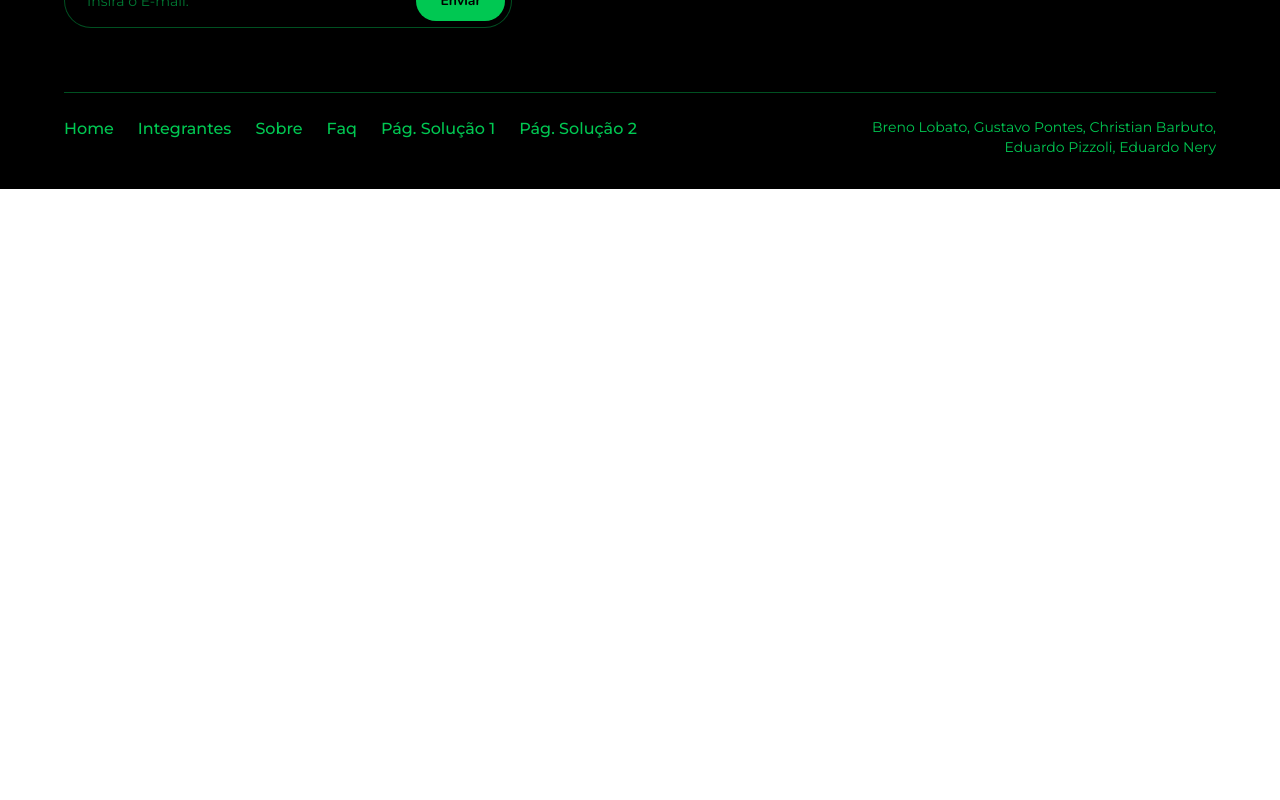
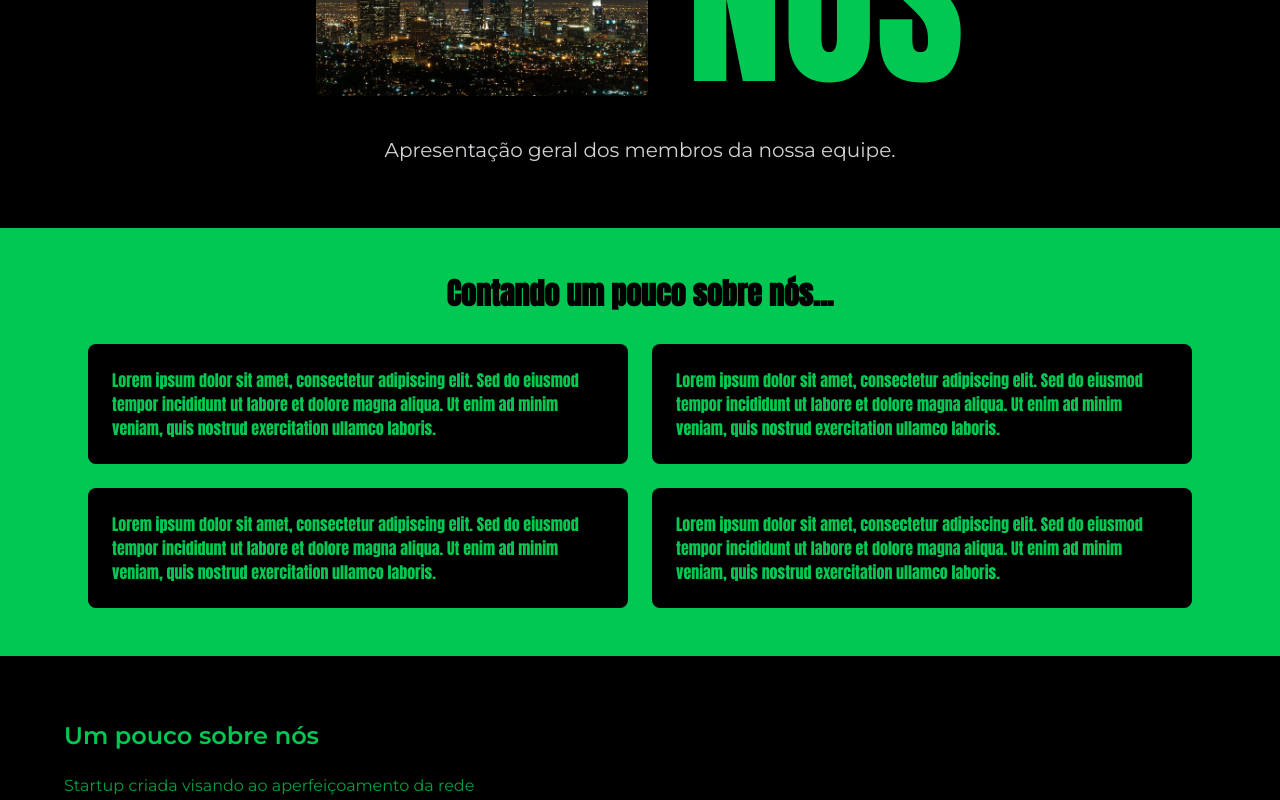
Before and after one commit to SoulUp-Society-Trabalhos/Segunda-Gs-FrontEnd, a React (Vite) app in the folder gs-frontend/: page /sobre in a window 1280 px wide. Shown: the part 420-1220 px from the top of the page. Before the commit the page ends 800 px from the top, so only its background shows below. Built offline with nearby package versions, Linux system fonts and the light colour scheme.

Commit message:
feat: fazendo pagina sobre

```diff
--- a/gs-frontend/src/routes/Sobre/index.tsx
+++ b/gs-frontend/src/routes/Sobre/index.tsx
@@ -1,9 +1,53 @@
-
+import Hero from "../../components/Hero";
 
 export default function Sobre() {
   return (
-    <footer>
+    <main>
+      <Hero
+        titulo="SOBRE NÓS"
+        descricao="Apresentação geral dos membros da nossa equipe."
+      />
+      <section className="bg-[#01c853] font-anton">
+        <div className="mx-auto max-w-6xl px-6 py-12">
+          <h2 className="mb-8 text-center text-3xl font-bold text-black">
+            Contando um pouco sobre nós...
+          </h2>
 
-    </footer>
+          <div className="grid grid-cols-1 gap-6 md:grid-cols-2">
+            <article className="rounded-lg bg-black p-6 text-[#01c853]">
+              <p>
+                Lorem ipsum dolor sit amet, consectetur adipiscing elit. Sed do
+                eiusmod tempor incididunt ut labore et dolore magna aliqua. Ut
+                enim ad minim veniam, quis nostrud exercitation ullamco laboris.
+              </p>
+            </article>
+
+            <article className="rounded-lg bg-black p-6 text-[#01c853]">
+              <p>
+                Lorem ipsum dolor sit amet, consectetur adipiscing elit. Sed do
+                eiusmod tempor incididunt ut labore et dolore magna aliqua. Ut
+                enim ad minim veniam, quis nostrud exercitation ullamco laboris.
+              </p>
+            </article>
+
+            <article className="rounded-lg bg-black p-6 text-[#01c853]">
+              <p>
+                Lorem ipsum dolor sit amet, consectetur adipiscing elit. Sed do
+                eiusmod tempor incididunt ut labore et dolore magna aliqua. Ut
+                enim ad minim veniam, quis nostrud exercitation ullamco laboris.
+              </p>
+            </article>
+
+            <article className="rounded-lg bg-black p-6 text-[#01c853]">
+              <p>
+                Lorem ipsum dolor sit amet, consectetur adipiscing elit. Sed do
+                eiusmod tempor incididunt ut labore et dolore magna aliqua. Ut
+                enim ad minim veniam, quis nostrud exercitation ullamco laboris.
+              </p>
+            </article>
+          </div>
+        </div>
+      </section>
+    </main>
   );
 }
```
